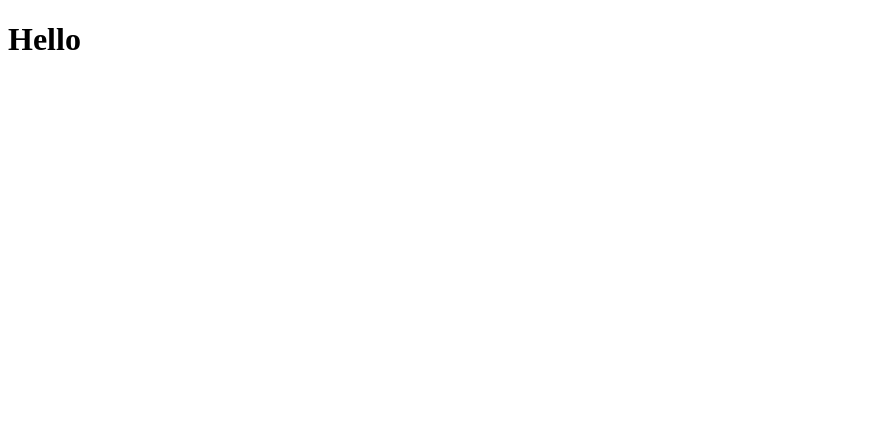
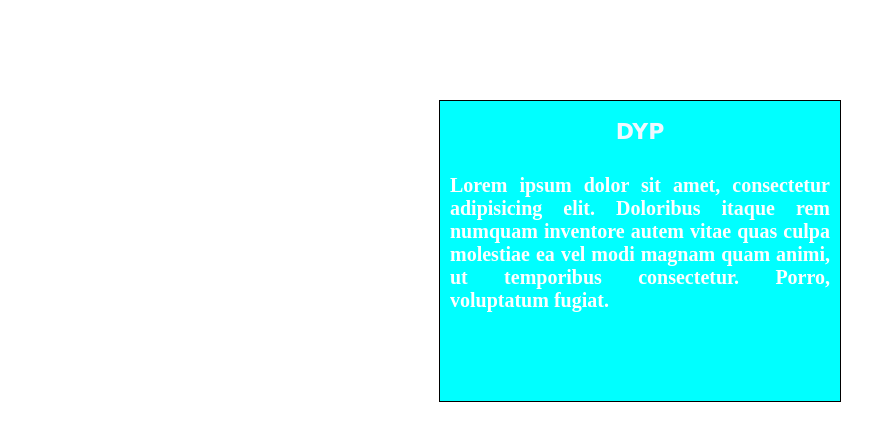
Before and after one commit to Ganyapati/DYP_AIT, a plain HTML site: page index.html in a window 1280 px wide. Shown: the whole page, without its empty margins (0-896 px from the left). Drawn offline with Linux system fonts and the light colour scheme.

Commit message:
First code

```diff
--- /dev/null
+++ b/css/style.css
@@ -0,0 +1,24 @@
+.box{
+    width: 400px;
+    height: 300px;
+    border: 1px solid;
+    background-color: aqua;
+    margin: 100px auto;
+}
+.box h2
+{
+    color:aliceblue;
+    font-family: Verdana, Geneva, Tahoma, sans-serif;
+    font-size: 22px;
+    font-weight: bold;
+    text-align: center;
+}
+.box p
+{
+    color:white;
+    text-align: justify;
+    font-family: 'Times New Roman', Times, serif;
+    font-weight: bold;
+    font-size: 20px;
+    padding: 10px;
+}
--- a/index.html
+++ b/index.html
@@ -4,8 +4,14 @@
     <meta charset="UTF-8">
     <meta name="viewport" content="width=device-width, initial-scale=1.0">
     <title>Document</title>
+    <link rel="stylesheet" href="css/style.css"/>
 </head>
 <body>
-    <h1> Hello</h1>
+    <div class="box" >
+
+    <h2>
+        DYP
+    </h2>    <p>Lorem ipsum dolor sit amet, consectetur adipisicing elit. Doloribus itaque rem numquam inventore autem vitae quas culpa molestiae ea vel modi magnam quam animi, ut temporibus consectetur. Porro, voluptatum fugiat.</p>
+    </div>
 </body>
 </html>
```
